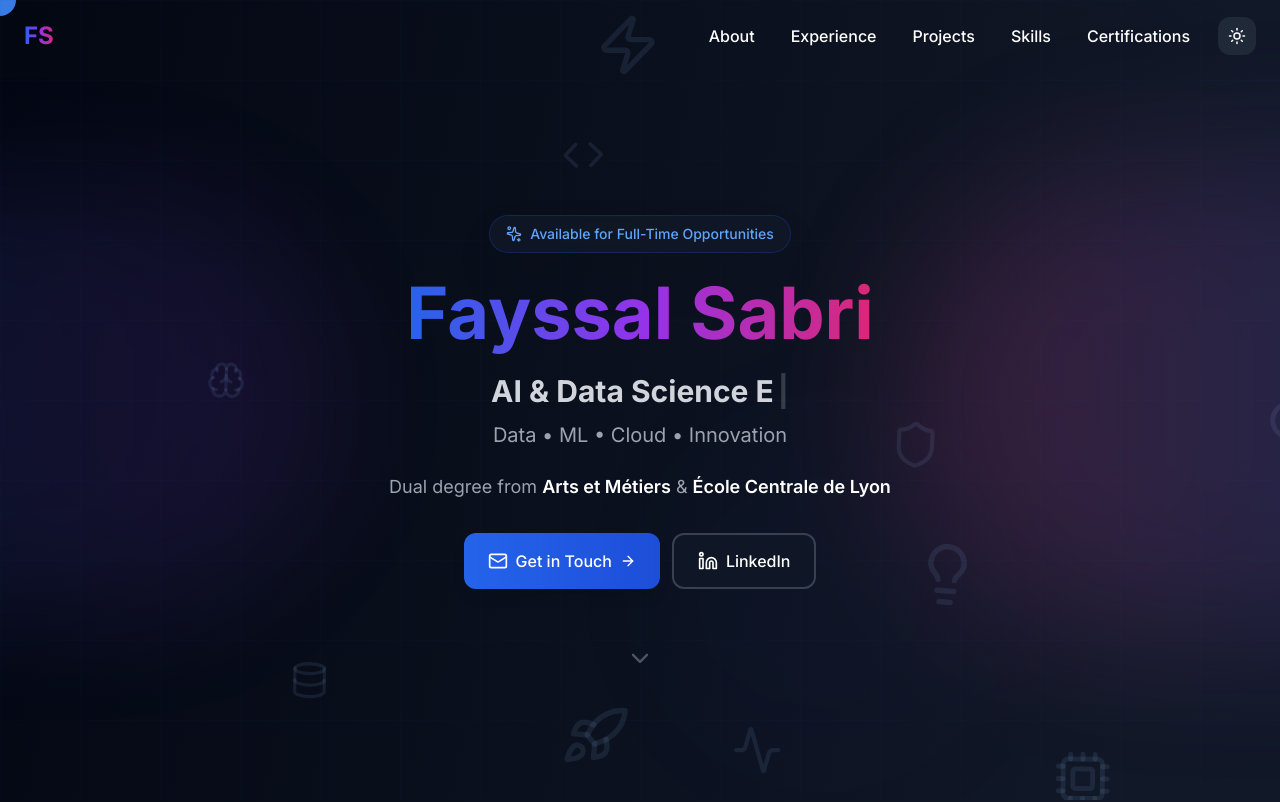
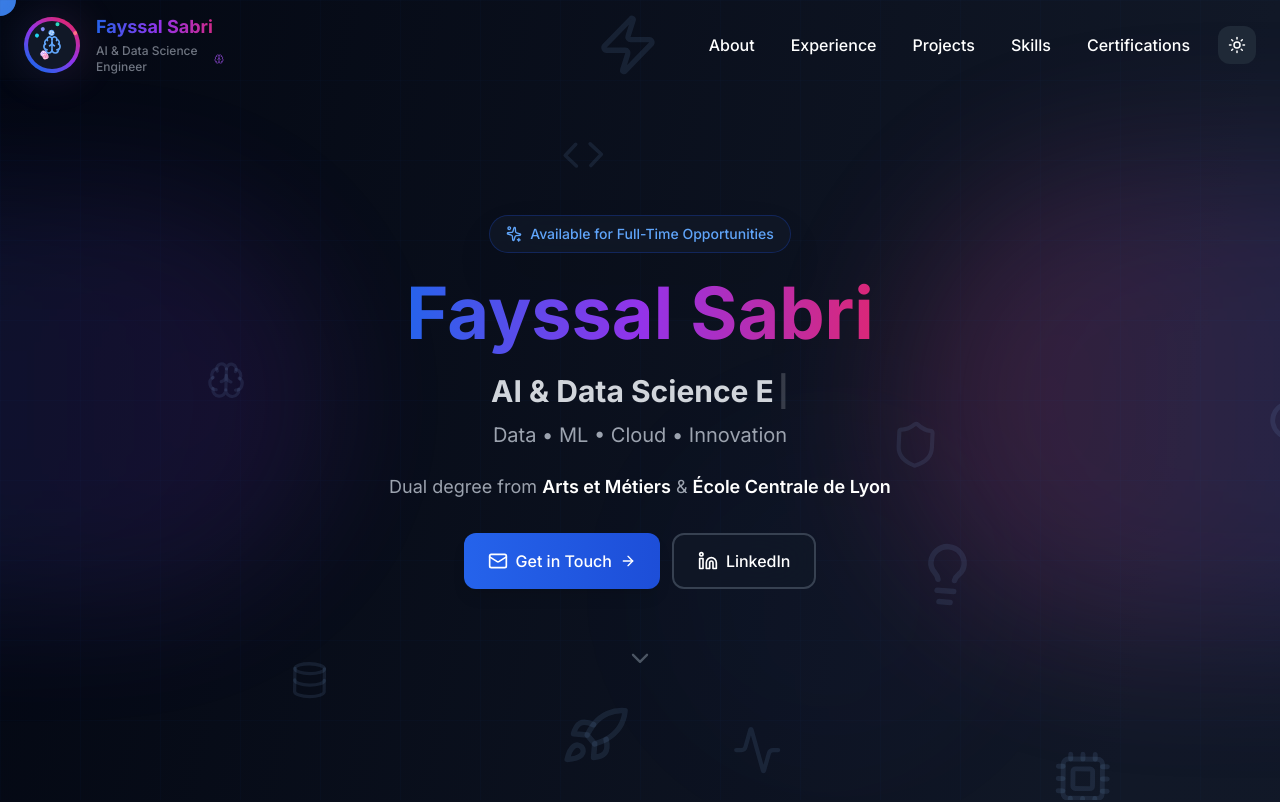
Before and after one commit to FayssalSabri/Portfolio, a Next.js app: page / in a window 1280 px wide. Shown: the top 802 px of the page. Built offline with nearby package versions, Linux system fonts and the light colour scheme.

Commit message:
FayssalSabri-Portfolio-V5

```diff
--- /dev/null
+++ b/app/components/Logo.jsx
@@ -0,0 +1,221 @@
+// Components/Logo.jsx
+import React, { useState } from 'react';
+import { motion, AnimatePresence } from 'framer-motion';
+import { Brain, Cpu, Database, Zap } from 'lucide-react';
+
+const Logo = ({ size = "medium", className = "", onClick, showSignature = true }) => {
+  const [isHovered, setIsHovered] = useState(false);
+
+  const sizes = {
+    small: {
+      container: "w-10 h-10",
+      signature: "w-24",
+      text: "text-sm",
+      icon: 14,
+      orbitRadius: 14
+    },
+    medium: {
+      container: "w-14 h-14",
+      signature: "w-32",
+      text: "text-lg",
+      icon: 18,
+      orbitRadius: 18
+    },
+    large: {
+      container: "w-18 h-18",
+      signature: "w-40",
+      text: "text-xl",
+      icon: 22,
+      orbitRadius: 22
+    }
+  };
+
+  // Système de bulles orbitales plus complexe
+  const orbitalSystems = [
+    {
+      orbit: "inner",
+      bubbles: [
+        { id: 1, color: "bg-blue-400", size: "w-1.5 h-1.5", icon: Zap, duration: 3 },
+        { id: 2, color: "bg-purple-400", size: "w-1.5 h-1.5", icon: Cpu, duration: 4 },
+        { id: 3, color: "bg-pink-400", size: "w-1.5 h-1.5", icon: Database, duration: 5 },
+      ],
+      radius: sizes[size].orbitRadius * 0.8
+    },
+    {
+      orbit: "outer",
+      bubbles: [
+        { id: 4, color: "bg-cyan-400", size: "w-1 h-1", duration: 6 },
+        { id: 5, color: "bg-indigo-400", size: "w-1 h-1", duration: 7 },
+        { id: 6, color: "bg-teal-400", size: "w-1 h-1", duration: 8 },
+        { id: 7, color: "bg-rose-400", size: "w-1 h-1", duration: 9 },
+      ],
+      radius: sizes[size].orbitRadius * 1.3
+    }
+  ];
+
+  return (
+    <motion.div
+      className={`flex items-center gap-4 cursor-pointer group ${className}`}
+      onClick={onClick}
+      onHoverStart={() => setIsHovered(true)}
+      onHoverEnd={() => setIsHovered(false)}
+      whileHover={{ scale: 1.03 }}
+      whileTap={{ scale: 0.97 }}
+    >
+      {/* Container principal du logo */}
+      <motion.div
+        className={`${sizes[size].container} relative`}
+        animate={{
+          rotate: isHovered ? 180 : 0,
+        }}
+        transition={{ duration: 0.5 }}
+      >
+        {/* Cercle extérieur rotatif PRINCIPAL */}
+        <motion.div
+          className="absolute inset-0 rounded-full bg-gradient-to-r from-blue-600 via-purple-600 to-pink-600"
+          animate={{ rotate: 360 }}
+          transition={{ duration: 8, repeat: Infinity, ease: "linear" }}
+        />
+
+        {/* Cercle intérieur fixe */}
+        <div className="absolute inset-1 rounded-full bg-white dark:bg-gray-900 flex items-center justify-center overflow-hidden">
+          <motion.div
+            animate={{ scale: [1, 1.08, 1] }}
+            transition={{ duration: 2, repeat: Infinity }}
+          >
+            <Brain
+              size={sizes[size].icon}
+              className="text-blue-600 dark:text-blue-400"
+            />
+          </motion.div>
+        </div>
+
+        {/* Systèmes de bulles orbitales */}
+        {orbitalSystems.map((system, systemIndex) => (
+          <motion.div
+            key={system.orbit}
+            className="absolute inset-0"
+            animate={{ rotate: system.orbit === "inner" ? -360 : 360 }}
+            transition={{
+              duration: system.orbit === "inner" ? 12 : 15,
+              repeat: Infinity,
+              ease: "linear"
+            }}
+          >
+            {system.bubbles.map((bubble, bubbleIndex) => {
+              const angle = (bubbleIndex / system.bubbles.length) * 360;
+              const IconComponent = bubble.icon;
+
+              return (
+                <motion.div
+                  key={bubble.id}
+                  className={`absolute ${bubble.color} ${bubble.size} rounded-full flex items-center justify-center`}
+                  style={{
+                    left: `50%`,
+                    top: `50%`,
+                    x: -bubble.size.width / 2 || -6,
+                    y: -bubble.size.height / 2 || -6,
+                  }}
+                  animate={{
+                    rotate: 360,
+                    x: [
+                      `calc(${system.radius}px * cos(${angle}deg) - ${bubble.size.width / 2 || 6}px)`,
+                      `calc(${system.radius}px * cos(${angle + 120}deg) - ${bubble.size.width / 2 || 6}px)`,
+                      `calc(${system.radius}px * cos(${angle + 240}deg) - ${bubble.size.width / 2 || 6}px)`,
+                      `calc(${system.radius}px * cos(${angle + 360}deg) - ${bubble.size.width / 2 || 6}px)`
+                    ],
+                    y: [
+                      `calc(${system.radius}px * sin(${angle}deg) - ${bubble.size.height / 2 || 6}px)`,
+                      `calc(${system.radius}px * sin(${angle + 120}deg) - ${bubble.size.height / 2 || 6}px)`,
+                      `calc(${system.radius}px * sin(${angle + 240}deg) - ${bubble.size.height / 2 || 6}px)`,
+                      `calc(${system.radius}px * sin(${angle + 360}deg) - ${bubble.size.height / 2 || 6}px)`
+                    ],
+                  }}
+                  transition={{
+                    duration: bubble.duration,
+                    repeat: Infinity,
+                    ease: "linear",
+                    delay: bubbleIndex * 0.2,
+                  }}
+                >
+                  {IconComponent && (
+                    <IconComponent size={8} className="text-white" />
+                  )}
+                </motion.div>
+              );
+            })}
+          </motion.div>
+        ))}
+
+        {/* Bulles supplémentaires qui apparaissent au hover */}
+        <AnimatePresence>
+          {isHovered && (
+            <>
+              {[...Array(4)].map((_, i) => (
+                <motion.div
+                  key={`hover-bubble-${i}`}
+                  className="absolute w-1 h-1 bg-yellow-400 rounded-full"
+                  initial={{ scale: 0, opacity: 0 }}
+                  animate={{
+                    scale: [0, 1, 0],
+                    opacity: [0, 1, 0],
+                    x: [
+                      `calc(${sizes[size].orbitRadius * 1.6}px * cos(${i * 90}deg))`,
+                      `calc(${sizes[size].orbitRadius * 1.8}px * cos(${i * 90 + 180}deg))`,
+                      `calc(${sizes[size].orbitRadius * 1.6}px * cos(${i * 90 + 360}deg))`
+                    ],
+                    y: [
+                      `calc(${sizes[size].orbitRadius * 1.6}px * sin(${i * 90}deg))`,
+                      `calc(${sizes[size].orbitRadius * 1.8}px * sin(${i * 90 + 180}deg))`,
+                      `calc(${sizes[size].orbitRadius * 1.6}px * sin(${i * 90 + 360}deg))`
+                    ],
+                  }}
+                  transition={{
+                    duration: 4,
+                    repeat: Infinity,
+                    delay: i * 0.5,
+                  }}
+                />
+              ))}
+            </>
+          )}
+        </AnimatePresence>
+
+        {/* Effet de glow pulsant */}
+        <motion.div
+          className="absolute -inset-3 rounded-full bg-gradient-to-r from-blue-400/20 via-purple-400/20 to-pink-400/20 blur-lg -z-10"
+          animate={{
+            scale: [1, 1.1, 1],
+            opacity: [0.2, 0.4, 0.2]
+          }}
+          transition={{ duration: 3, repeat: Infinity }}
+        />
+      </motion.div>
+
+      {/* Signature */}
+      {showSignature && (
+        <motion.div className={`${sizes[size].signature} relative`}>
+          <motion.span
+            className={`${sizes[size].text} font-bold bg-gradient-to-r from-blue-600 via-purple-600 to-pink-600 bg-clip-text text-transparent block leading-tight`}
+          >
+            Fayssal Sabri
+          </motion.span>
+          <motion.div
+            className="text-xs text-gray-600 dark:text-gray-400 font-medium mt-1 flex items-center gap-1"
+            animate={{ opacity: isHovered ? 1 : 0.7 }}
+          >
+            <span>AI & Data Science Engineer</span>
+            <motion.div
+              animate={{ rotate: isHovered ? 360 : 0 }}
+              transition={{ duration: 2, repeat: isHovered ? Infinity : 0 }}
+            >
+              <Brain size={10} className="text-purple-500" />
+            </motion.div>
+          </motion.div>
+        </motion.div>
+      )}
+    </motion.div>
+  );
+};
+
+export default Logo;
--- a/app/components/Portfolio.jsx
+++ b/app/components/Portfolio.jsx
@@ -1,5 +1,7 @@
 'use client';
 
+
+import Logo from './Logo';
 import React, { useState, useEffect, useCallback, useRef } from 'react';
 import { motion, AnimatePresence } from 'framer-motion';
 import { Moon, Sun, Github, Linkedin, Mail, MapPin, Briefcase, GraduationCap, Award, Code, Database, Brain, Cloud, ChevronDown, ExternalLink, Menu, X, ArrowRight, Sparkles, Target, Users, TrendingUp, Zap, Shield, Activity, BookOpen, Lightbulb, Rocket, Cpu, Palette, Server, Terminal,ClipboardCheck,
@@ -521,11 +523,13 @@ const Portfolio = () => {
                 className="text-2xl font-bold cursor-pointer group"
                 onClick={() => scrollToSection('hero')}
               >
-                <div className="relative">
+                <Logo size="medium" />
+
+                {/* <div className="relative">
                   <span className="bg-gradient-to-r from-blue-600 via-purple-600 to-pink-600 bg-clip-text text-transparent">
                     FS
                   </span>
-                </div>
+                </div> */}
               </motion.div>
 
               <div className="hidden md:flex items-center gap-1">
```
